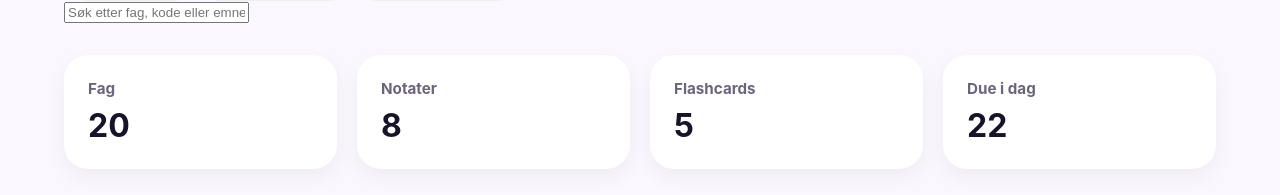
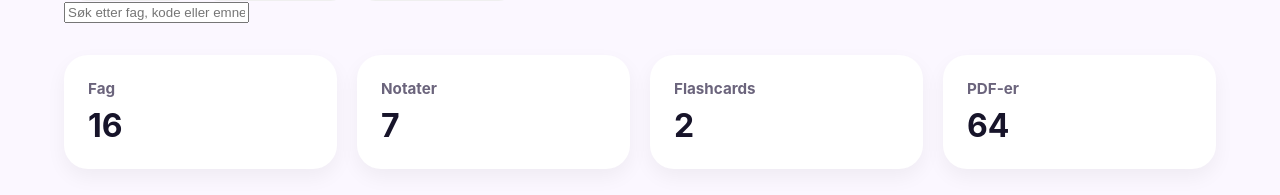
Before and after one commit to juliewold/studienotater, a React (Vite) app: page / in a window 1280 px wide. Shown: the part 334-529 px from the top of the page. Built offline with nearby package versions, Linux system fonts and the light colour scheme.

Commit message:
feat: generate homepage stats from course data

```diff
--- a/src/pages/HomePage/HomePage.tsx
+++ b/src/pages/HomePage/HomePage.tsx
@@ -1,25 +1,31 @@
-import "./HomePage.css"
+import "./HomePage.css";
 import { Hero } from "../../components/Hero/Hero";
 import { StatsCard } from "../../components/StatsCard/StatsCard";
 import { ContinueLearning } from "../../components/ContinueLearning/ContinueLearning";
 import { YearCard } from "../../components/YearCard/YearCard";
 import { SubjectCard } from "../../components/SubjectCard/SubjectCard";
 import { subjects } from "../../data/subjects";
+import { notes } from "../../data/notes";
+import { flashcards } from "../../data/flashcards";
+import { pdfs } from "../../data/pdfs";
 
 const years = [1, 2, 3, 4, 5];
 
 export const HomePage = () => {
   const firstYearSubjects = subjects.filter((subject) => subject.year === 1);
   const secondYearSubjects = subjects.filter((subject) => subject.year === 2);
+  const totalNotes = Object.values(notes).flat().length;
+  const totalFlashcards = Object.values(flashcards).flat().length;
+  const totalPdfs = Object.values(pdfs).flat().length;
   return (
     <>
       <Hero />
 
       <section className="stats-grid">
-        <StatsCard title="Fag" value="20" />
-        <StatsCard title="Notater" value="8" />
-        <StatsCard title="Flashcards" value="5" />
-        <StatsCard title="Due i dag" value="22" />
+        <StatsCard title="Fag" value={String(subjects.length)} />
+        <StatsCard title="Notater" value={String(totalNotes)} />
+        <StatsCard title="Flashcards" value={String(totalFlashcards)} />
+        <StatsCard title="PDF-er" value={String(totalPdfs)} />
       </section>
 
       <ContinueLearning />
```
